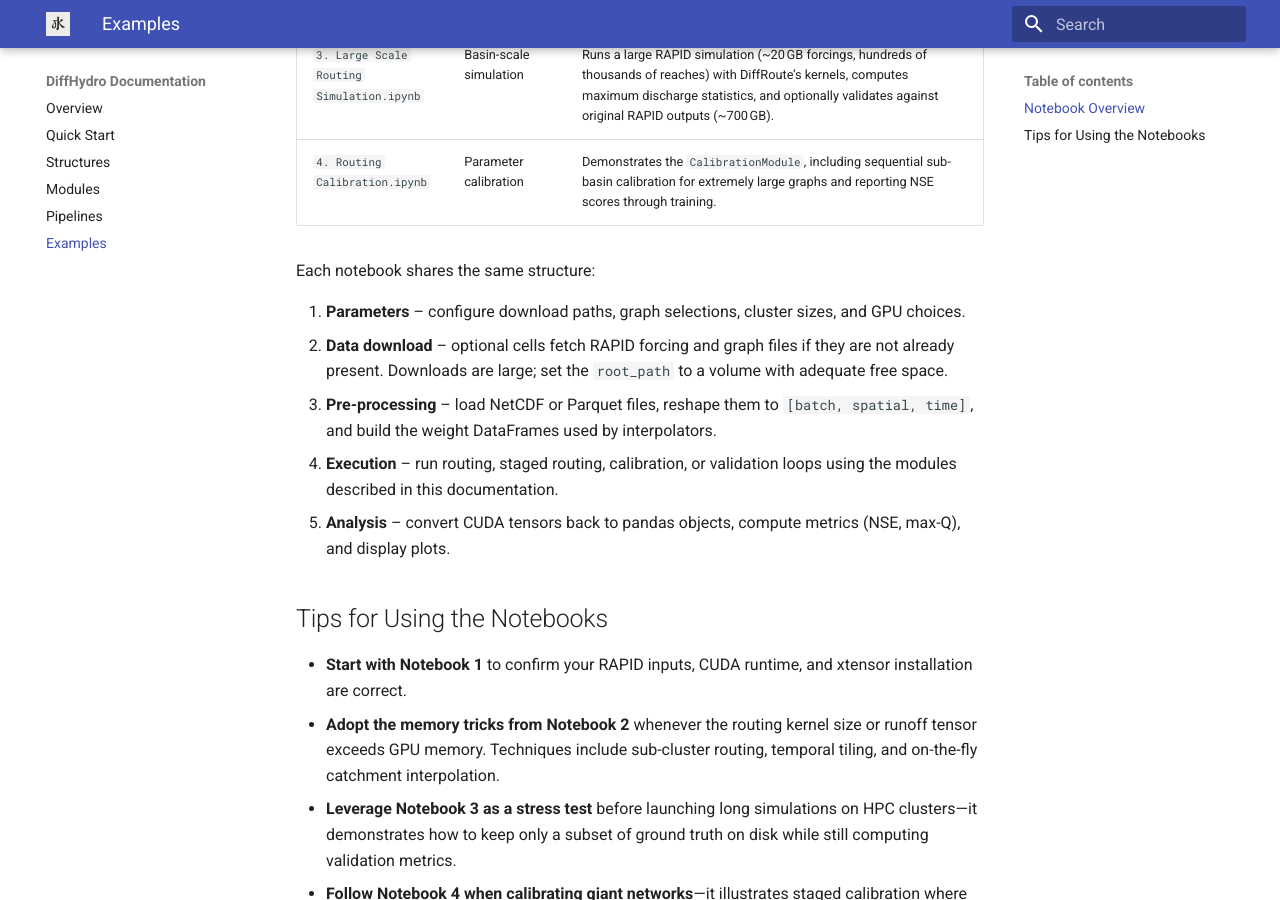
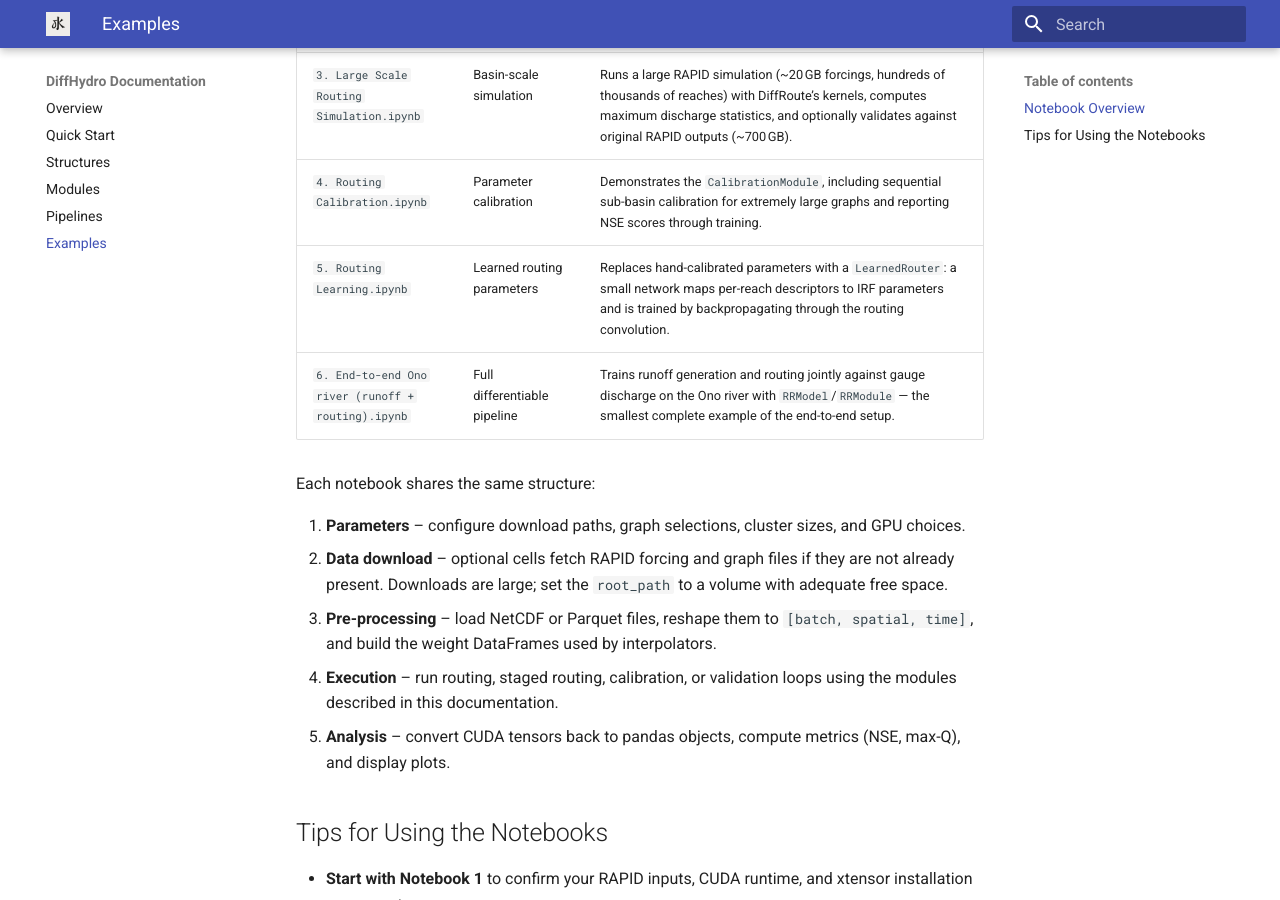
Before and after one commit to TristHas/DiffHydro, an MkDocs documentation site: the page built from docs/examples.md, in a window 1280 px wide and 900 px high, scrolled down 534 px. Built offline with MkDocs 1.6.1 and Material for MkDocs 9.7.7, drawn with Linux system fonts in a browser that asks for light colours.

Commit message:
docs: cover all six example notebooks; ignore checkpoint copies
The examples table documented notebooks 1-4 and silently omitted 5 (learned
routing parameters) and 6 (the end-to-end Ono river pipeline) — which are the
two that show what the library is actually for.

Also gitignores the .ipynb_checkpoints copies of source modules that had
accumulated inside diffhydro/.

Co-Authored-By: Claude Opus 5 <noreply@anthropic.com>

```diff
--- a/docs/examples.md
+++ b/docs/examples.md
@@ -10,6 +10,8 @@ The `examples/` folder contains runnable notebooks that demonstrate DiffHydro on
 | `2. Routing Memory Management.ipynb` | GPU memory strategies | Shows how to stage routing kernels, chunk time windows, stream catchment interpolation on-the-fly, and transfer data between CPU/GPU when the full routing kernel cannot fit in memory. |
 | `3. Large Scale Routing Simulation.ipynb` | Basin-scale simulation | Runs a large RAPID simulation (~20 GB forcings, hundreds of thousands of reaches) with DiffRoute’s kernels, computes maximum discharge statistics, and optionally validates against original RAPID outputs (~700 GB). |
 | `4. Routing Calibration.ipynb` | Parameter calibration | Demonstrates the `CalibrationModule`, including sequential sub-basin calibration for extremely large graphs and reporting NSE scores through training. |
+| `5. Routing Learning.ipynb` | Learned routing parameters | Replaces hand-calibrated parameters with a `LearnedRouter`: a small network maps per-reach descriptors to IRF parameters and is trained by backpropagating through the routing convolution. |
+| `6. End-to-end Ono river (runoff + routing).ipynb` | Full differentiable pipeline | Trains runoff generation and routing jointly against gauge discharge on the Ono river with `RRModel`/`RRModule` — the smallest complete example of the end-to-end setup. |
 
 Each notebook shares the same structure:
 
```
Also changed, not shown: 1 other file.
